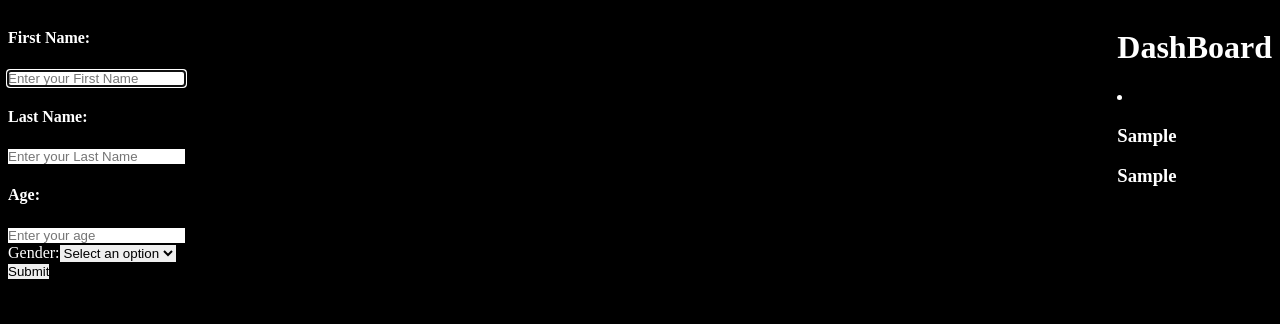
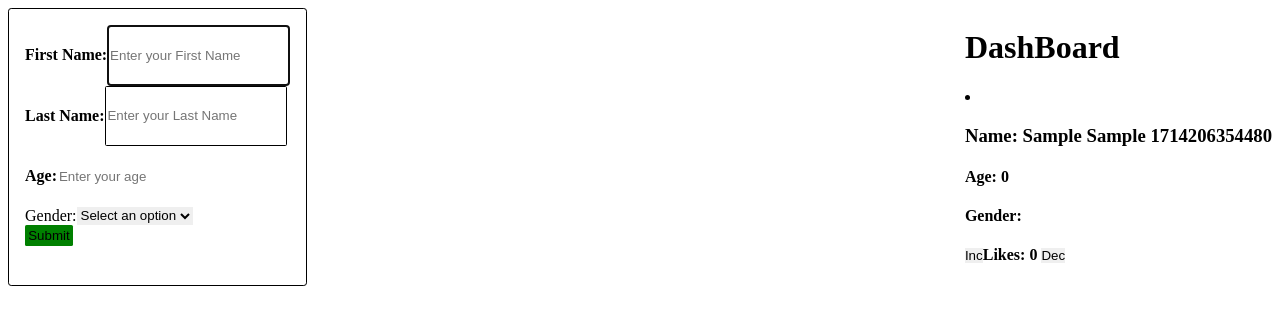
Before and after one commit to suhaansridhar/usersRanking, a React (Vite) app: page / in a window 1280 px wide. Both pictures are taken after typing "Sample", "Sample" into the empty fields and a click on the button "Submit". Shown: the top 324 px of the page. Built offline with nearby package versions, Linux system fonts and the light colour scheme.

Commit message:
updated components

```diff
--- a/src/Components/DashboardComponent.jsx
+++ b/src/Components/DashboardComponent.jsx
@@ -1,14 +1,17 @@
 import React from 'react';
 import { connect } from 'react-redux';
+import {inc, dec} from '../usersDashboard/userActionCreator';
 
-function DashboardComponent({ DashUsers }) {
+function DashboardComponent({ DashUsers, inc, dec }) {
   return (
     <div className='dash--container'>
       <h1>DashBoard</h1>
       {DashUsers.map((user) => (
         <li key={user.id}>
-          <h3>{user.fname}</h3>
-          <h3>{user.lname}</h3>
+          <h3>Name: {user.fname} {user.lname} {user.id}</h3>
+          <h4>Age: {user.age}</h4>
+          <h4>Gender: {user.gender}</h4>
+          <h4><button onClick={() => inc(user.id)}>Inc</button>Likes: {user.likes} <button onClick={() => dec(user.id)}>Dec</button></h4>
         </li>
         ))}
     </div>
@@ -21,4 +24,11 @@ const mapStateToProps = state => {
   }
 }
 
-export default connect (mapStateToProps, null)(DashboardComponent);
+const mapDispatchToProps = dispatch => {
+  return{
+    inc : (userid) => dispatch(inc(userid)),
+    dec : (userid) => dispatch(dec(userid))
+  }
+}
+
+export default connect (mapStateToProps, mapDispatchToProps)(DashboardComponent);
--- a/src/Components/FormComponent.jsx
+++ b/src/Components/FormComponent.jsx
@@ -20,7 +20,6 @@ function FormComponent({ addUser }) {
         inputRef.current.focus();
     }
 
-
   return (
     <div className='form--container'>
         <form onSubmit={handleForm}>
@@ -32,8 +31,7 @@ function FormComponent({ addUser }) {
                     onChange={handleChange}
                     name = "fname"
                     autoFocus
-                    ref={inputRef}
-                    />
+                    ref={inputRef}/>
             </div>
 
             <div className="form--container--inputs">
@@ -52,6 +50,7 @@ function FormComponent({ addUser }) {
                     name="age"
                     onChange={handleChange}
                     placeholder="Enter your age"
+                    className='input--container--age'
                     />
             </div>
 
@@ -64,7 +63,7 @@ function FormComponent({ addUser }) {
                 </select>
             </div>
 
-            <button type='submit'>Submit</button>
+            <button type='submit' className='submit--button'>Submit</button>
         </form>
     </div>
   )
--- a/src/index.css
+++ b/src/index.css
@@ -5,11 +5,37 @@
 }
 
 body{
-  background-color: black;
-  color: white;
+  color: black;
 }
 
 .app--container{
   display: flex;
   justify-content: space-between;
 }
+
+.form--container{
+  border: 0.1rem solid black;
+  padding: 1rem;
+  border-radius: 0.2rem;
+}
+
+.form--container--inputs{
+  display: flex;
+}
+
+input{
+  border: 0.1rem solid black;
+  padding: 0.12rem;
+  border-radius: 0.1rem;
+}
+
+.input--container--age{
+  border: none;
+}
+
+.submit--button{
+  background-color: green;
+  padding: 0.2rem;
+  border-radius: 0.1rem;
+  cursor: pointer;
+}
--- a/src/usersDashboard/userActionCreator.js
+++ b/src/usersDashboard/userActionCreator.js
@@ -1,12 +1,14 @@
-export function inc(){
+export function inc(userid){
     return{
-        type: 'INCREMENT'
+        type: 'INCREMENT',
+        payload: userid
     }
 }
 
-export function dec(){
+export function dec(userid){
     return{
-        type: 'DECREMENT'
+        type: 'DECREMENT',
+        payload: userid
     }
 }
 
--- a/src/usersDashboard/userReducer.js
+++ b/src/usersDashboard/userReducer.js
@@ -8,14 +8,22 @@ const userReducer = (state = initialState, action) => {
             return[...state, action.payload]
 
         case INCREMENT:
-            return{
-                ...state,
-            }
+            return state.map((user) => {
+                if(user.id === action.payload.userid){
+                    return {...user, likes: user.likes + 1}
+                }
+
+                return user;
+            })
 
         case DECREMENT:
-            return{
-                ...state,
-            }
+            return state.map((user) => {
+                if(user.id === action.payload.userid){
+                    return {...user, likes: user.likes - 1}
+                }
+
+                return user;
+            })
 
         default:
             return state
```
